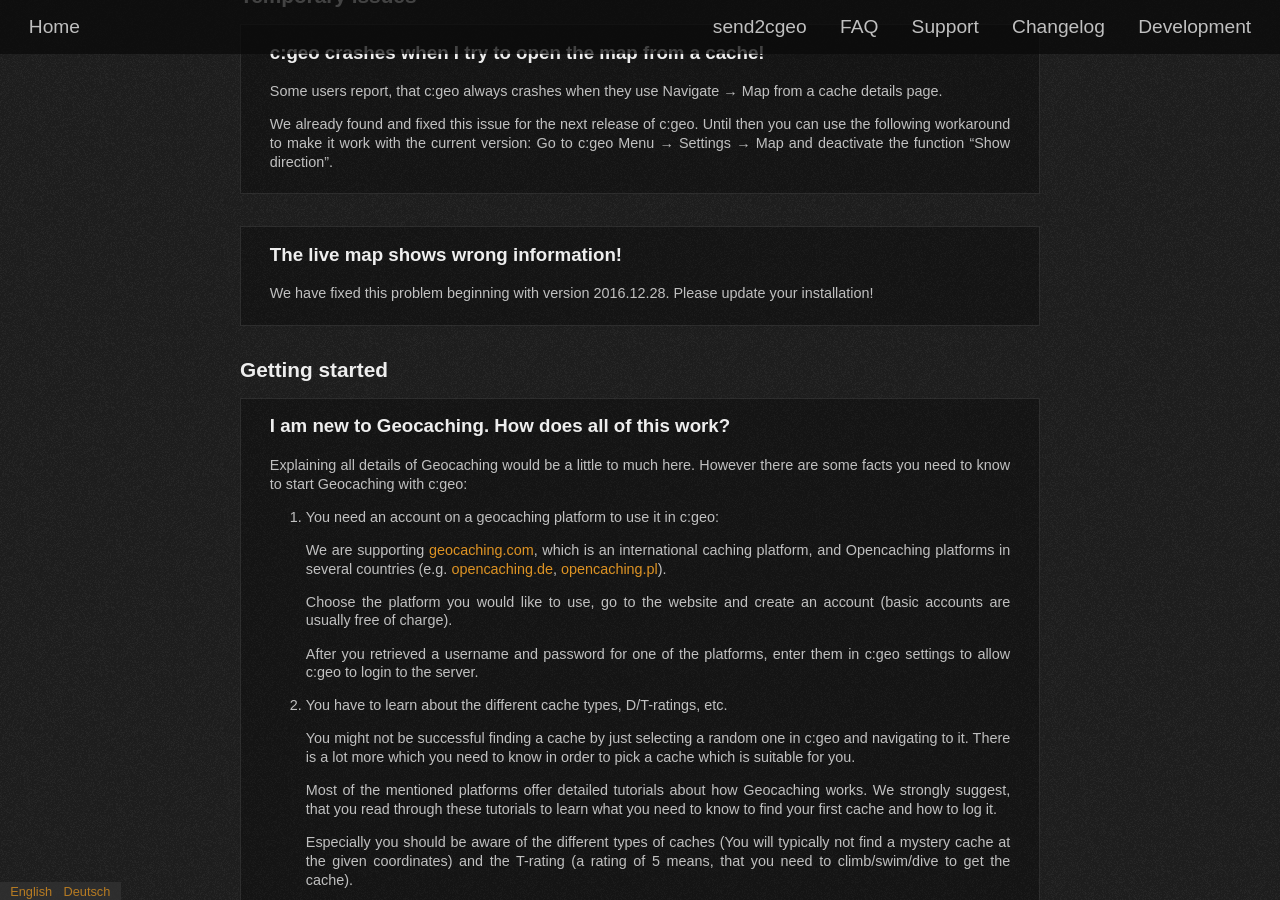
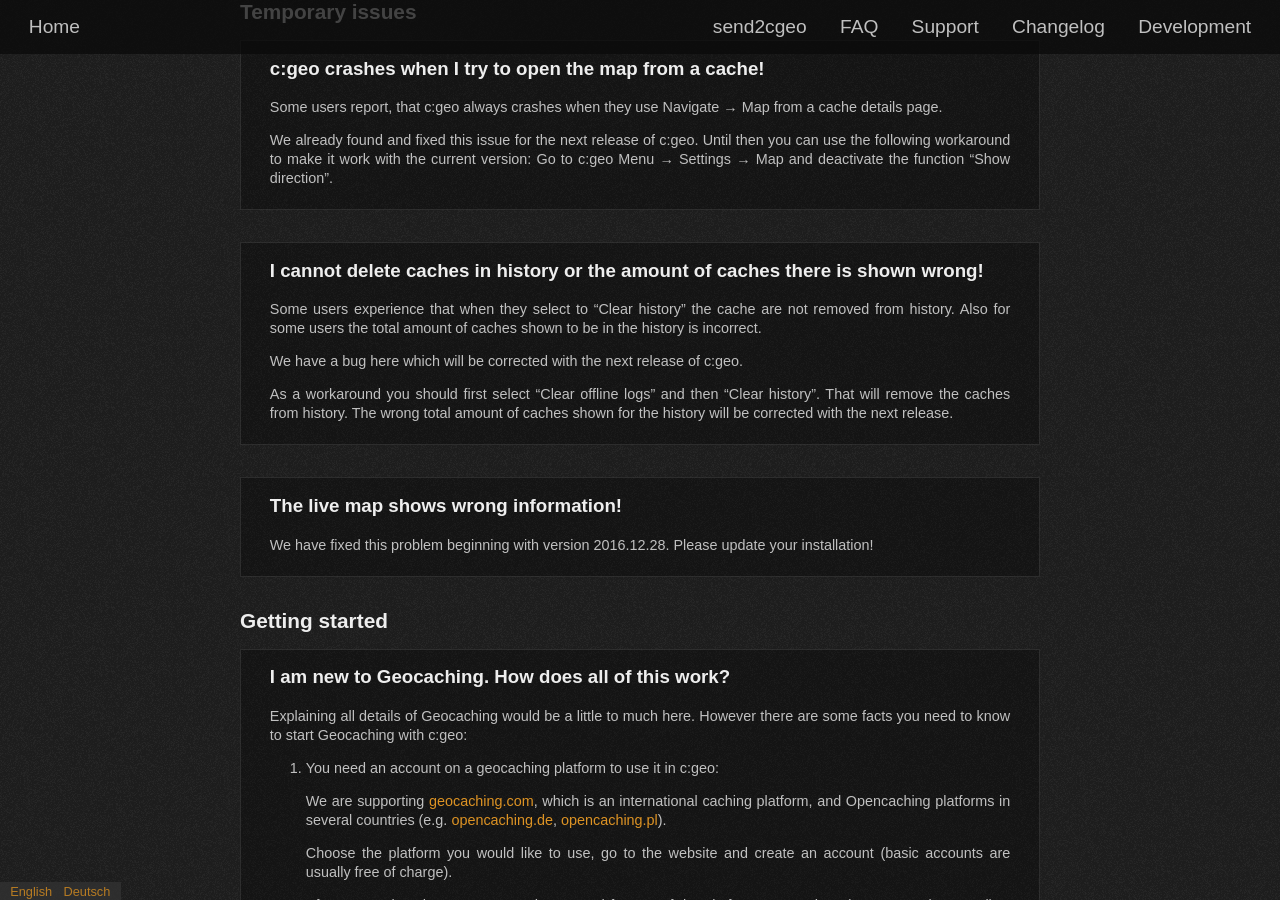
Before and after one commit to cgeo/cgeo.github.io, a Jekyll site: the page built from faq.html, in a window 1280 px wide and 900 px high, scrolled down 2729 px. Built offline with Jekyll 4.4.1, drawn with Linux system fonts in a browser that asks for light colours; some web fonts are replaced; some of the changed text lies outside the part shown.

Commit message:
FAQ: Add temporary problem regarding history
https://github.com/cgeo/cgeo/issues/6186

```diff
--- a/_data/faq.yml
+++ b/_data/faq.yml
@@ -20,6 +20,30 @@
                 Wir haben den Fehler bereits gefunden und in der kommenden Version von c:geo behoben.
                 Bis dahin könnt ihr folgenden Workaround nutzen, damit es in der aktuellen Version funktioniert:
                 Geht zu c:geo Menü → Einstellungen → Karte und deaktiviert die Funktion "Zeige Richtungslinie".
+
+      - id: 6186
+        en:
+            title: I cannot delete caches in history or the amount of caches there is shown wrong!
+            content: |
+                Some users experience that when they select to "Clear history" the cache are not removed from history.
+                Also for some users the total amount of caches shown to be in the history is incorrect.
+
+                We have a bug here which will be corrected with the next release of c:geo.
+
+                As a workaround you should first select "Clear offline logs" and then "Clear history".
+                That will remove the caches from history.
+                The wrong total amount of caches shown for the history will be corrected with the next release.
+        de:
+            title: Ich kann den Verlauf nicht löschen oder der Verlauf zeigt die falsche Anzahl an Caches!
+            content: |
+                Einige Nutzer haben das Problem, dass trotz Auwahl von "Verlauf leeren" die Caches nicht aus dem Verlauf gelöscht werden.
+                Auch ist für eininge Nutzer die Gesamtzahl an Caches im Verlauf falsch.
+
+                Wir haben hier einen Fehler, der in der nächsten Version von c:geo behoben sein wird.
+
+                Als Zwischenlösung solltet ihr zunächst "Offline-Logs löschen" wählen und danach "Verlauf leeren".
+                Das wird die Caches aus dem Verlauf entfernen.
+                Die falsche Gesamtzahl an Caches im Verlauf wird mit der nächsten c:geo Version behoben.
 
       - id: 6175
         en:
```
